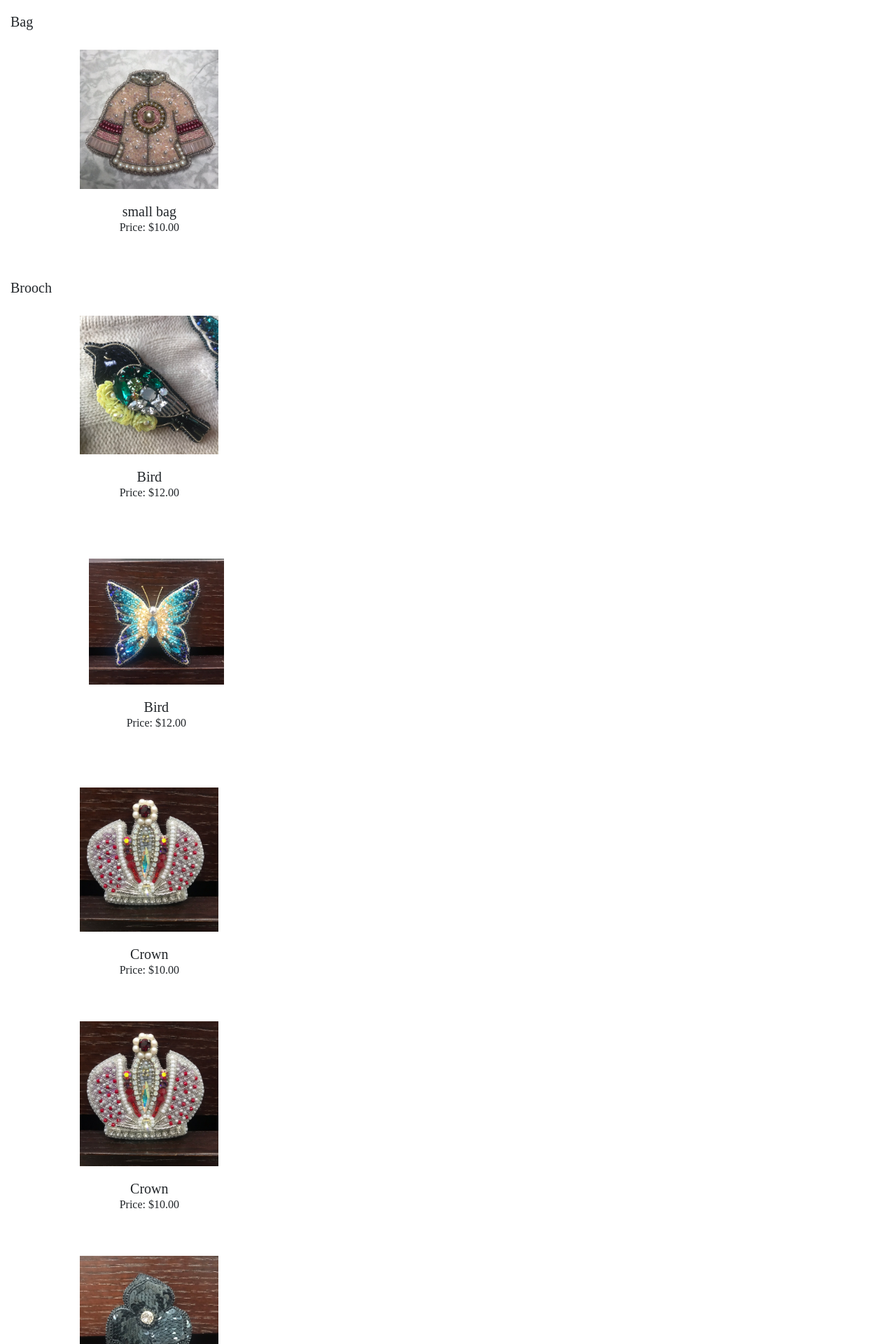
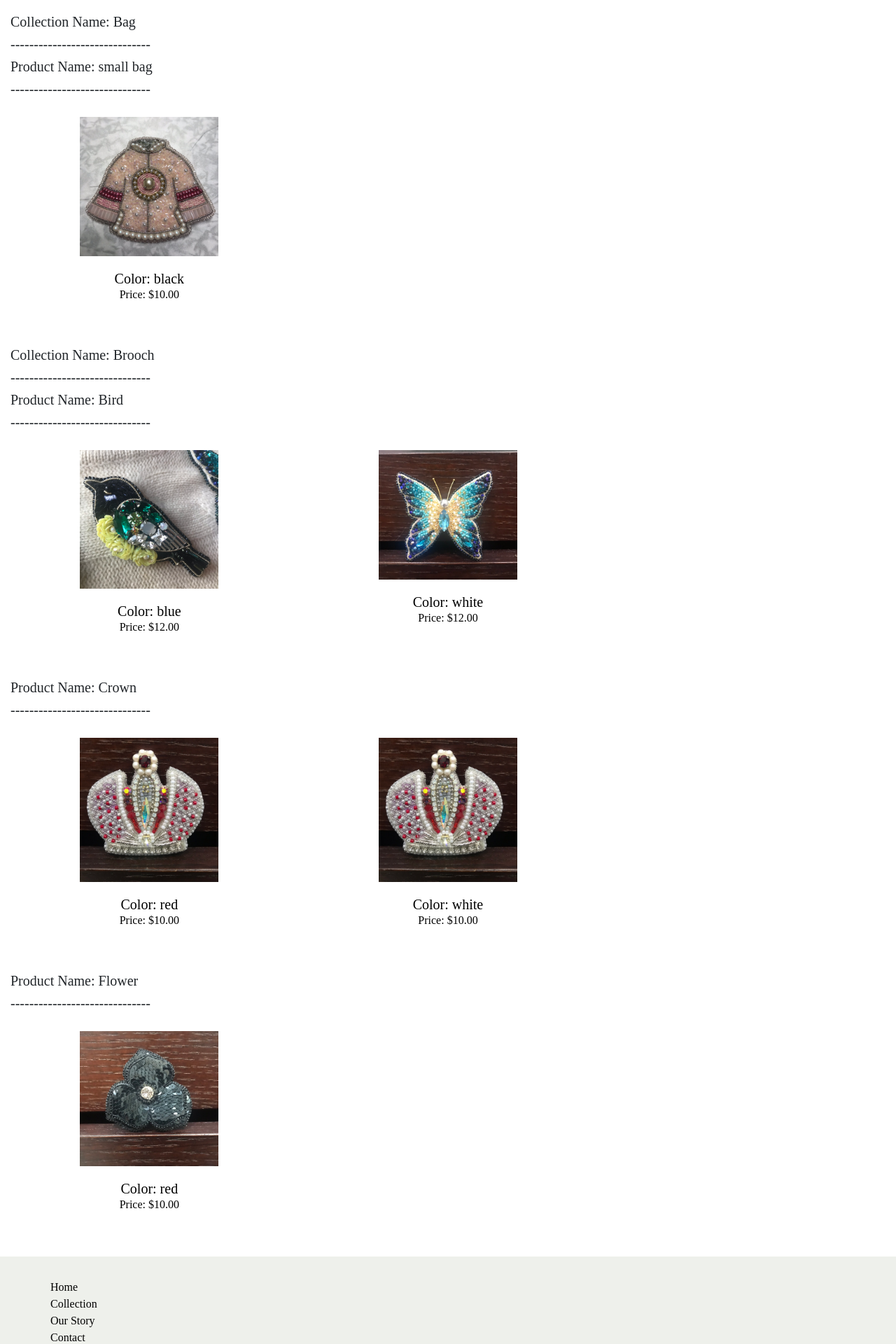
Before and after one commit to mapan/leafstore, a Django app: page /collection/ in a window 1280 px wide. Shown: the part 504-2424 px from the top of the page at 70% size. Run offline with Django 3.2, Linux system fonts and the light colour scheme; data comes from the database, SQL or seed files in the repository; parts of the project's set-up code (start-up, migrations or seed data) failed here and were passed over; some libraries are stand-ins or nearby versions.

Commit message:
Fix collection grid view for all.

```diff
--- a/leafstore/store/templates/store/collection.html
+++ b/leafstore/store/templates/store/collection.html
@@ -15,33 +15,39 @@
   <div class="box">
     <h2 class="title">Collection</h2>
     <img class="header-pic" src="{% static 'store/leaf.jpg' %}">
-</div>
+  </div>
 
-  <div class="container-fluid  collection-div">
   {% for collection in collections %}
-    <div class="row2">
-      <h5>{{ collection.name }}</h5>
-    </div>
-    <div class="row ">
+    <div class="container-fluid  collection-div">
+      <div class="row">
+        <div class="col">
+          <h5>Collection Name: {{ collection.name }}</h5>
+          <h5>------------------------------<br></h5>
+        </div>
+      </div>
     {% for product in collection.products.all %}
-      <!-- <p>{{ product.name }}</p> -->
+      <div class="row">
+        <div class="col">
+          <h5>Product Name: {{ product.name }}</h5>
+          <h5>------------------------------<br></h5>
+        </div>
+      </div>
+      <div class="row">
       {% for color in product.colors.all %}
         {% if color.stock %}
-          <!-- <div class="row "> -->
-            <div class="product-div col-6 col-md-4 col-lg-4">
-              <a href="{{ product.get_absolute_url }}">
-                <img class="product-img" src="{{ color.pictures.all.0.image.url}}">
-              </a>
-              <h5 class="product-text">{{ product.name }}</h5>
+          <div class="product-div col-6 col-md-4 col-lg-4">
+            <a href="{{ product.get_absolute_url }}">
+              <img class="product-img" src="{{ color.pictures.all.0.image.url}}">
+              <h5 class="product-text">Color: {{ color.color }}</h5>
               <h6 class="product-text">Price: ${{ product.price }}</h6>
-            </div>
+            </a>
           </div>
         {% endif %}
       {% endfor %}
+      </div>
     {% endfor %}
+    </div>
   {% endfor %}
-  </div>
-</div>
   {% endblock %}
 </body>
 
```
